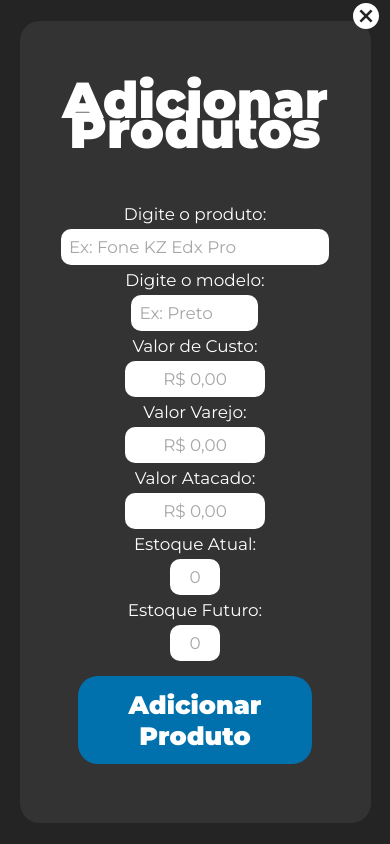
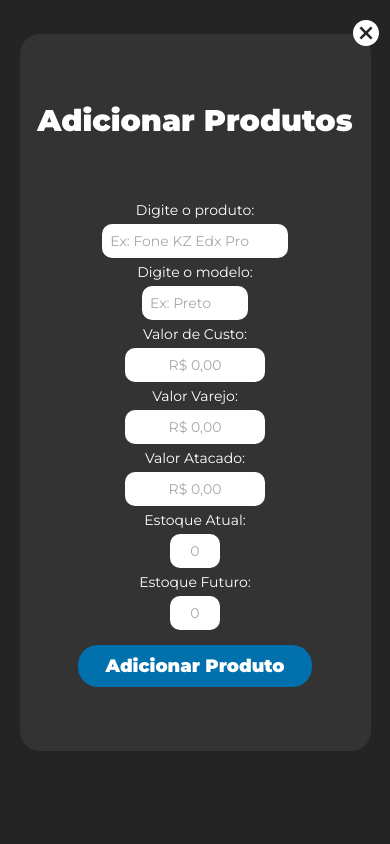
Before and after one commit to ValenteJoao/box-guard, a React (Create React App) app: page /estoque/add in a window 390 px wide. Built offline with nearby package versions, Linux system fonts and the light colour scheme; no server answers; sample sign-in values are in the browser's storage.

Commit message:
ajustes css

```diff
--- a/package.json
+++ b/package.json
@@ -21,7 +21,8 @@
     "backend": "json-server --watch db.json --port 5000",
     "build": "react-scripts build",
     "test": "react-scripts test",
-    "eject": "react-scripts eject"
+    "eject": "react-scripts eject",
+    "openmobile": "node ./node_modules/openmobile/ip.js"
   },
   "eslintConfig": {
     "extends": [
@@ -40,5 +41,8 @@
       "last 1 firefox version",
       "last 1 safari version"
     ]
+  },
+  "devDependencies": {
+    "openmobile": "^1.0.0"
   }
 }
--- a/src/components/dashboard/StyleContainer.css
+++ b/src/components/dashboard/StyleContainer.css
@@ -88,7 +88,7 @@ section {
   .containerDashboard {
     width: 100vw;
     flex-direction: column;
-    height: 70vh;
+    height: 67vh;
   }
 
   section {
--- a/src/components/nav/Menu.js
+++ b/src/components/nav/Menu.js
@@ -10,7 +10,7 @@ function Menu() {
 
   const { signOut } = useContext(AuthGoogleContext);
   const userLogado = JSON.parse(sessionStorage.getItem('@Auth:user'))
-  console.log(userLogado.photoURL)
+
 
   let location = useLocation();
 
--- a/src/components/produtos/styleElementoEstoque.css
+++ b/src/components/produtos/styleElementoEstoque.css
@@ -65,7 +65,7 @@
   }
 
   .produtosEstoque {
-    height: 73vh;
+    height: 69vh;
     width: 90%;
     overflow-y: auto;
     padding-bottom: 10px;
@@ -78,7 +78,7 @@
 
   .produto {
     text-transform: uppercase;
-    max-width: 24ch;
+    max-width: 20ch;
     overflow: hidden;
     text-overflow: ellipsis;
     white-space: nowrap;
--- a/src/components/produtos/styleForm.css
+++ b/src/components/produtos/styleForm.css
@@ -112,9 +112,9 @@ label {
 
 @media (max-width:767px) {
   .containerAdd {
-    height: 95vh;
+    height: 85vh;
     width: 90vw;
-    margin-top: 2.5vh;
+    margin-top: 4vh;
     justify-content: space-evenly;
   }
 
@@ -140,31 +140,31 @@ label {
 
   .input {
     padding: 8px;
-    font-size: 2vh;
+    font-size: 14px;
     margin: 5px;
   }
 
   .botaoSubmit {
-    font-size: 3vh;
+    font-size: 18px;
     width: 60vw;
     margin: 10px 0px 0px;
-    padding: 1.5vh;
+    padding: 10px;
   }
 
   .containerAdd>h1 {
-    font-size: 6vh;
-    line-height: 30px;
+    font-size: 30px;
+    line-height: 35px;
     margin-top: 5px;
   }
 
   .iconeClose {
-    top: 0vh;
+    top: 2vh;
     right: 2vw;
     font-size: 200%;
   }
 
   label {
-    font-size: 2vh;
+    font-size: 14px;
     display: flex;
     align-items: center;
     margin-right: 0px;
--- a/src/pages/styles/loginStyle.css
+++ b/src/pages/styles/loginStyle.css
@@ -8,7 +8,7 @@
 
 @media (max-width:767px) {
   .divLogin {
-    max-height: 100vh;
+    height: 95vh;
   }
 }
 
```
Also changed, not shown: 1 other file (tests, documents, lock files or other folders).
